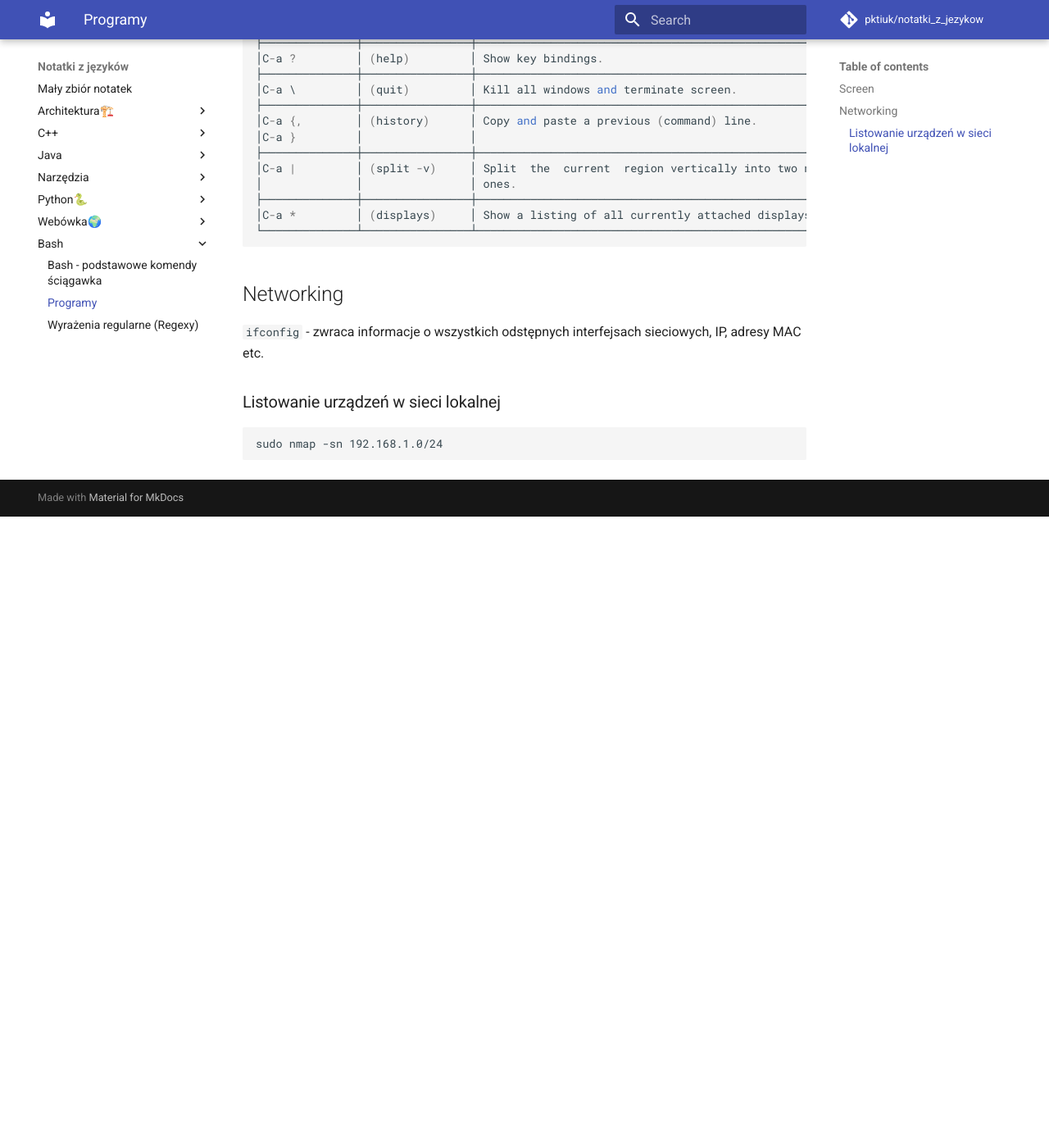
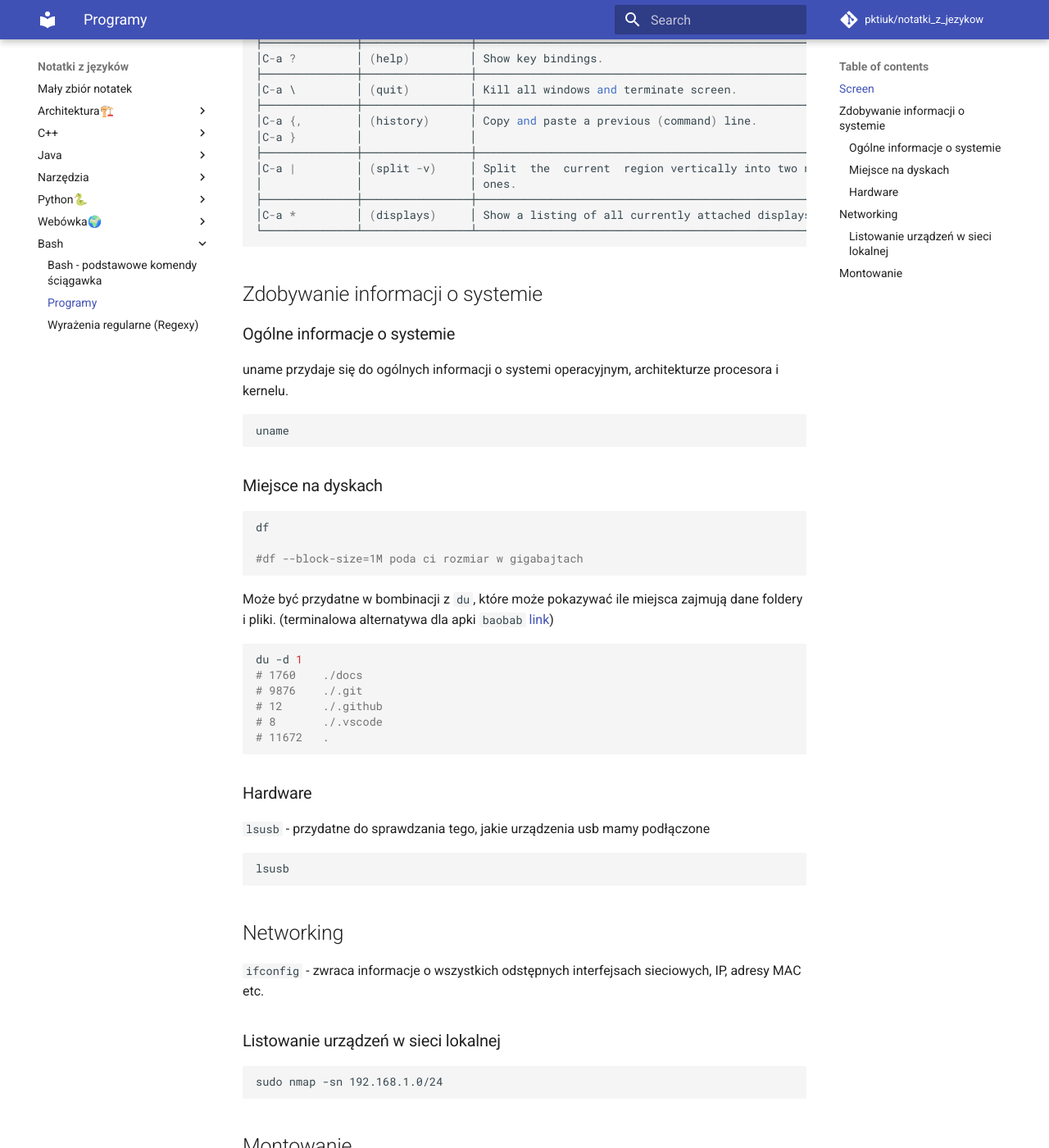
Before and after one commit to pktiuk/notatki_z_jezykow, an MkDocs documentation site: the page built from docs/bash/programy.md, in a window 1280 px wide and 1400 px high, scrolled down 2164 px. Shown: the whole window at 82% size. Built offline with MkDocs 1.6.1 and Material for MkDocs 9.7.7, drawn with Linux system fonts in a browser that asks for light colours; comment, search, counter and statistics services are not loaded; before the commit the page ends 2794 px from its top, so only the background shows below that.

Commit message:
Trochę narzędzi

````diff
--- a/docs/bash/programy.md
+++ b/docs/bash/programy.md
@@ -115,6 +115,43 @@ Inne użyteczne (pełna lista jest w `man screen`):
 └──────────────┴────────────────┴─────────────────────────────────────────────────────┘
 ```
 
+## Zdobywanie informacji o systemie
+
+### Ogólne informacje o systemie
+
+uname przydaje się do ogólnych informacji o systemi operacyjnym, architekturze procesora i kernelu.
+
+```bash
+uname
+```
+
+### Miejsce na dyskach
+
+```bash
+df
+
+#df --block-size=1M poda ci rozmiar w gigabajtach
+```
+
+Może być przydatne w bombinacji z `du`, które może pokazywać ile miejsca zajmują dane foldery i pliki.
+(terminalowa alternatywa dla apki `baobab` [link](https://wiki.gnome.org/Apps/DiskUsageAnalyzer))
+
+```bash
+du -d 1
+# 1760    ./docs
+# 9876    ./.git
+# 12      ./.github
+# 8       ./.vscode
+# 11672   .
+```
+
+### Hardware
+
+`lsusb` - przydatne do sprawdzania tego, jakie urządzenia usb mamy podłączone
+
+```bash
+lsusb
+```
 
 ## Networking
 
@@ -125,3 +162,8 @@ Inne użyteczne (pełna lista jest w `man screen`):
 ```
 sudo nmap -sn 192.168.1.0/24
 ```
+
+## Montowanie
+
+mount
+TODO
````
